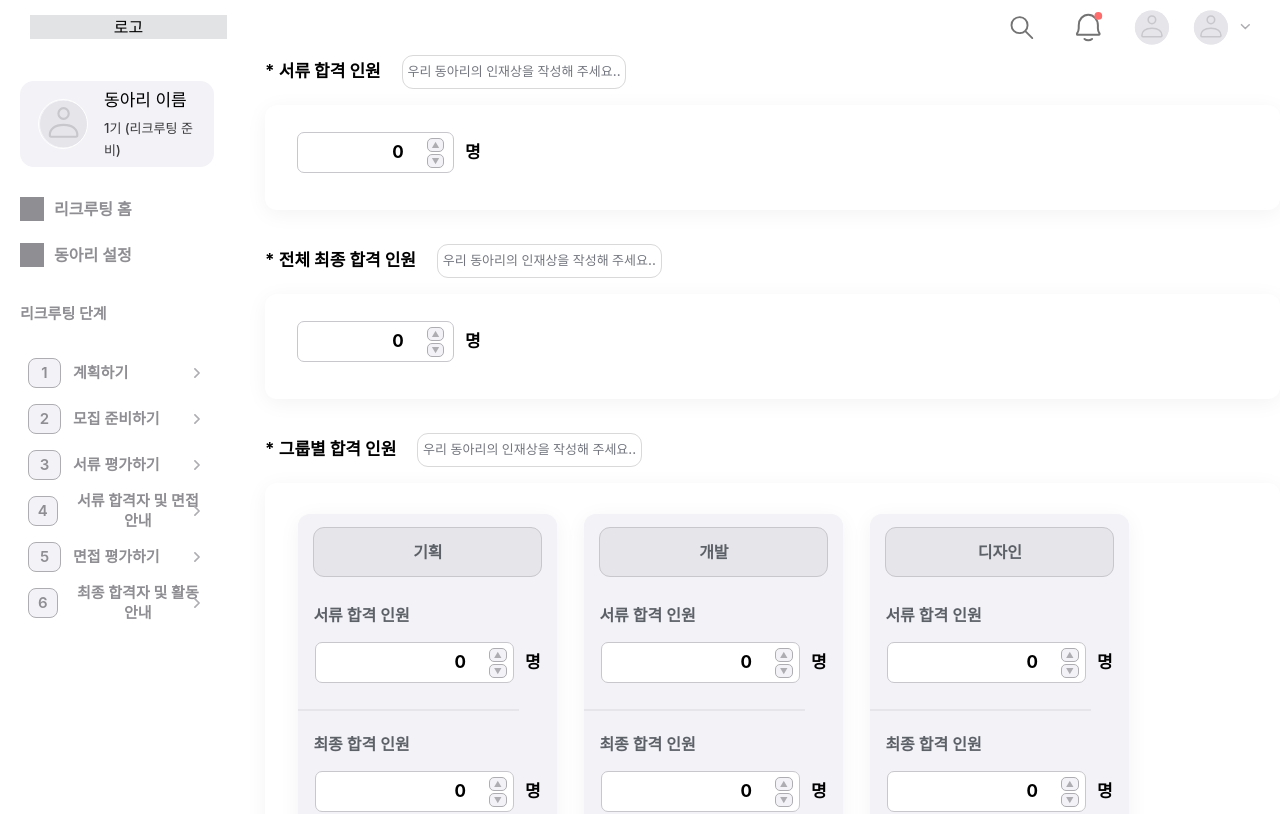
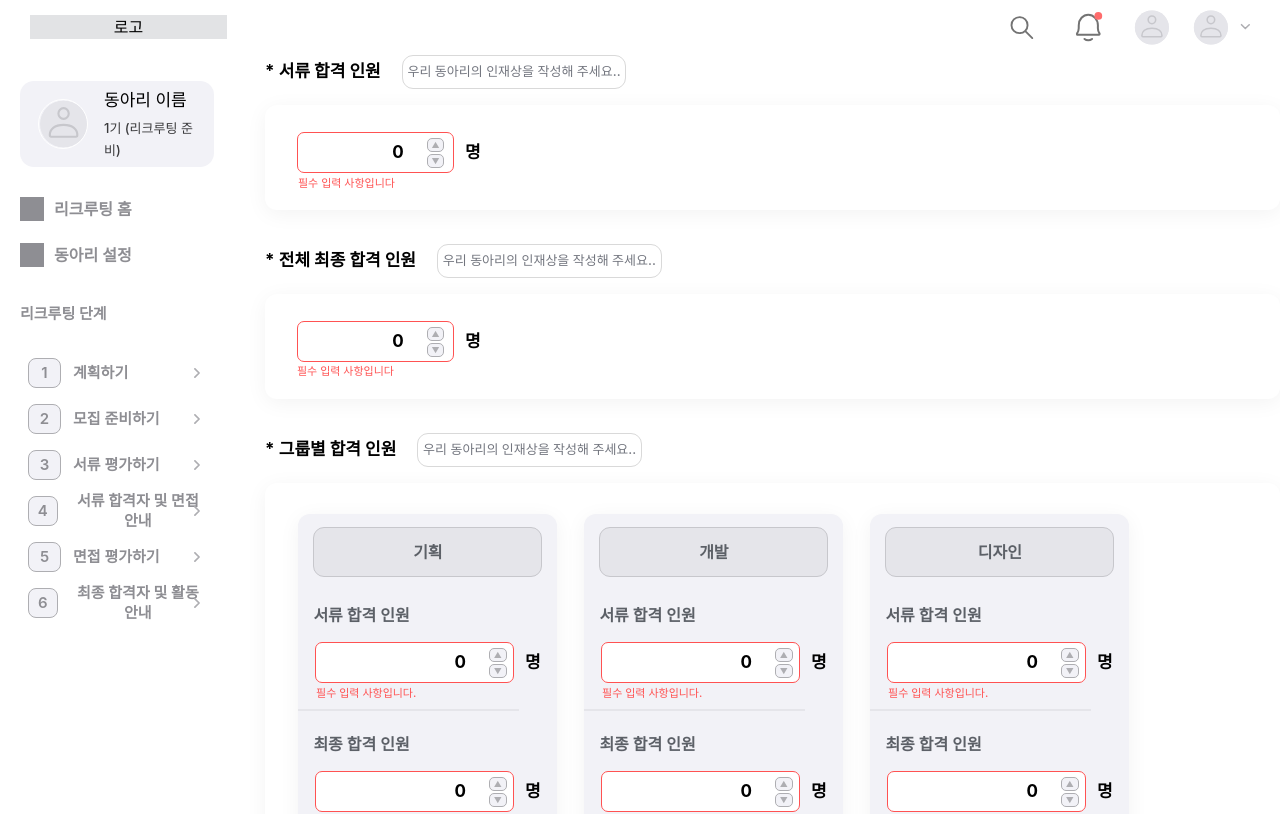
Before and after one commit to Cluting/cluting-frontend, a React (Create React App) app: page /recruting/02_prepare in a window 1280 px wide. Shown: the top 814 px of the page. Built offline with nearby package versions, Linux system fonts and the light colour scheme; a web font is replaced by a local one.

Commit message:
✨ feat: 에러 처리

```diff
--- a/src/components/recruting/_02_prepare/_01/GroupPassCard.tsx
+++ b/src/components/recruting/_02_prepare/_01/GroupPassCard.tsx
@@ -1,16 +1,20 @@
-import { Control } from "react-hook-form";
+import { Control, RegisterOptions } from "react-hook-form";
 import NumberSpinner from "./NumberSpinner";
 
 interface GroupPassCardProps {
   control: Control<any>;
   groupIndex: number;
   groupName: string;
+  errors?: any;
+  rules?: RegisterOptions;
 }
 
 export default function GroupPassCard({
   control,
   groupIndex,
-  groupName
+  groupName,
+  errors,
+  rules
 }: GroupPassCardProps) {
   return (
     <div className="w-[259px] h-[333px] rounded-[12px] bg-[#F2F2F7] shadow-01">
@@ -23,15 +27,28 @@ export default function GroupPassCard({
         <p className="text-[16px] font-semibold text-gray-850 text-left pl-[15px]">
           서류 합격 인원
         </p>
-        <div className="flex-center pt-[15px] pb[26px]">
-          <div className="relative flex items-center w-[199px] h-[41px] rounded-[7px] bg-white-100 border border-gray-400 ">
+        <div className="flex-center pt-[15px] pb[26px] relative">
+          <div
+            className={`relative flex items-center w-[199px] h-[41px] rounded-[7px] bg-white-100 border ${
+              errors?.groups?.[groupIndex]?.documentPass
+                ? "border-red-100"
+                : "border-gray-400"
+            }`}
+          >
             <div className="absolute right-[6.44px]">
               <NumberSpinner
                 control={control}
                 name={`groups.${groupIndex}.documentPass`}
-                rules={{ required: true, min: 0 }}
+                error={errors?.groups?.[groupIndex]?.documentPass?.message}
+                rules={rules}
               />
             </div>
+            {/*에러처리 */}
+            {errors?.groups?.[groupIndex]?.documentPass && (
+              <p className="absolute left-0 top-[42px] text-red-100 font-medium text-[11px]">
+                {errors.groups[groupIndex].documentPass.message}
+              </p>
+            )}
           </div>
           <p className="text-[17px] font-bold pl-[11px]">명</p>
         </div>
@@ -44,14 +61,27 @@ export default function GroupPassCard({
           최종 합격 인원
         </p>
         <div className="flex-center pt-[15px] pb[26px]">
-          <div className="relative flex items-center w-[199px] h-[41px] rounded-[7px] bg-white-100 border border-gray-400 ">
+          <div
+            className={`relative flex items-center w-[199px] h-[41px] rounded-[7px] bg-white-100 border ${
+              errors?.groups?.[groupIndex]?.finalPass
+                ? "border-red-100"
+                : "border-gray-400"
+            }`}
+          >
             <div className="absolute right-[6.44px]">
               <NumberSpinner
                 control={control}
                 name={`groups.${groupIndex}.finalPass`}
-                rules={{ required: true, min: 0 }}
+                error={errors?.groups?.[groupIndex]?.finalPass?.message}
+                rules={rules}
               />
             </div>
+            {/*에러처리 */}
+            {errors?.groups?.[groupIndex]?.finalPass && (
+              <p className="absolute left-0 top-[42px] text-red-100 font-medium text-[11px]">
+                {errors.groups[groupIndex].finalPass.message}
+              </p>
+            )}
           </div>
           <p className="text-[17px] font-bold pl-[11px]">명</p>
         </div>
--- a/src/components/recruting/_02_prepare/_01/GroupPassCount.tsx
+++ b/src/components/recruting/_02_prepare/_01/GroupPassCount.tsx
@@ -1,12 +1,17 @@
-import { Control } from "react-hook-form";
+import { Control, RegisterOptions } from "react-hook-form";
 import GroupPassCard from "./GroupPassCard";
 
 interface GroupPassCountProps {
   control: Control<any>;
+  errors?: any;
+  rules?: RegisterOptions;
 }
 
-//FIX: 나중에 연동하면 수정...
-export default function GroupPassCount({ control }: GroupPassCountProps) {
+export default function GroupPassCount({
+  control,
+  errors,
+  rules
+}: GroupPassCountProps) {
   const groups = [{ name: "기획" }, { name: "개발" }, { name: "디자인" }];
 
   return (
@@ -29,6 +34,8 @@ export default function GroupPassCount({ control }: GroupPassCountProps) {
                   control={control}
                   groupIndex={index}
                   groupName={group.name}
+                  errors={errors}
+                  rules={rules}
                 />
               ))}
             </div>
--- a/src/components/recruting/_02_prepare/_01/NumberSpinner.tsx
+++ b/src/components/recruting/_02_prepare/_01/NumberSpinner.tsx
@@ -1,44 +1,51 @@
-//input+button 컴포넌트
 import { Control, Controller, RegisterOptions } from "react-hook-form";
 
 interface NumberSpinnerProps {
   control: Control<any>;
   name: string;
+  error?: string;
   rules?: RegisterOptions;
 }
 
 export default function NumberSpinner({
   control,
   name,
+  error,
   rules
 }: NumberSpinnerProps) {
   return (
+    <div className="relative">
       <Controller
         control={control}
         name={name}
         rules={rules}
-      defaultValue={0}
         render={({ field: { value, onChange } }) => {
-        const increment = () => onChange(value + 1);
+          const increment = () => onChange((value || 0) + 1);
           const decrement = () => {
-          if (value <= 0) return;
-          onChange(value - 1);
+            const currentValue = value || 0;
+            if (currentValue <= 0) return;
+            onChange(currentValue - 1);
           };
 
-        const handleInputChange = (e: React.ChangeEvent<HTMLInputElement>) => {
-          const newValue = e.target.value === "" ? 0 : parseInt(e.target.value);
-          if (isNaN(newValue) || newValue < 0) {
-            onChange(0);
+          const handleInputChange = (
+            e: React.ChangeEvent<HTMLInputElement>
+          ) => {
+            const newValue =
+              e.target.value === "" ? undefined : parseInt(e.target.value);
+            if (isNaN(newValue as number) || (newValue as number) < 0) {
+              onChange(undefined);
             } else {
               onChange(newValue);
             }
           };
 
+          // const hasError = fieldError || error;
+
           return (
             <div className="flex-center">
               <input
                 type="text"
-              value={value}
+                value={value ?? 0}
                 onChange={handleInputChange}
                 className="w-[120px] text-right pr-[23px] text-[17px] font-bold border-none focus:outline-none"
               />
@@ -46,7 +53,7 @@ export default function NumberSpinner({
                 <button
                   onClick={increment}
                   type="button"
-                className="flex-center w-[17.56px] h-[14px] bg-gray-100 border border-gray-500 rounded-[5px] text-gray-500 text-[8px] hover:bg-gray-600 hover:border-gray-800 hover:text-gray-800"
+                  className="flex-center w-[17.56px] h-[14px] bg-gray-100 border rounded-[5px] text-[8px] hover:bg-gray-600 hover:border-gray-800 hover:text-gray-800 border-gray-500 text-gray-500"
                 >
                   ▲
                 </button>
@@ -54,15 +61,21 @@ export default function NumberSpinner({
                   <button
                     onClick={decrement}
                     type="button"
-                  className="flex justify-center w-[17.56px] h-[14px] bg-gray-100 border border-gray-500 rounded-[5px] text-gray-500 text-[8px] hover:bg-gray-600 hover:border-gray-800 hover:text-gray-800"
+                    className="flex justify-center w-[17.56px] h-[14px] bg-gray-100 border rounded-[5px] text-[8px] hover:bg-gray-600 hover:border-gray-800 hover:text-gray-800 border-gray-500 text-gray-500"
                   >
                     ▼
                   </button>
                 </div>
               </div>
+              {/* {hasError && (
+                <p className="absolute top-[38px] left-0 text-red-100 font-medium text-[11px]">
+                  {fieldError?.message || error}
+                </p>
+              )} */}
             </div>
           );
         }}
       />
+    </div>
   );
 }
--- a/src/components/recruting/_02_prepare/_01/SetAcceptanceCount.tsx
+++ b/src/components/recruting/_02_prepare/_01/SetAcceptanceCount.tsx
@@ -1,4 +1,5 @@
 import { useForm } from "react-hook-form";
+import { useEffect } from "react";
 import Sidemenu from "../../Sidemenu";
 import GroupPassCount from "./GroupPassCount";
 import NumberSpinner from "./NumberSpinner";
@@ -17,7 +18,9 @@ export default function SetAcceptanceCount() {
   const {
     control,
     handleSubmit,
-    formState: { isSubmitting }
+    watch,
+    trigger,
+    formState: { errors, isSubmitting }
   } = useForm<FormData>({
     defaultValues: {
       documentPassTotal: 0,
@@ -27,12 +30,45 @@ export default function SetAcceptanceCount() {
         { documentPass: 0, finalPass: 0 },
         { documentPass: 0, finalPass: 0 }
       ]
+    },
+    mode: "onChange", // 값이 변경될 때마다 validation 실행
+    reValidateMode: "onChange" // 재검증도 값이 변경될 때마다 실행
+  });
+
+  const finalPassTotal = watch("finalPassTotal");
+  const groups = watch("groups");
+
+  useEffect(() => {
+    // finalPassTotal이 변경될 때마다 모든 필드의 validation을 다시 체크
+    trigger(); // 모든 필드 재검증
+  }, [finalPassTotal, trigger]);
+
+  useEffect(() => {
+    // 그룹의 값이 변경될 때마다 그룹 관련 validation을 다시 체크
+    trigger("groups");
+  }, [groups, trigger]);
+
+  const validateForm = {
+    required: "필수 입력 사항입니다",
+    documentPassCheck: (value: number) => {
+      if (value === 0) return "필수 입력 사항입니다";
+      if (value <= finalPassTotal) {
+        return "최종 합격 인원보다 적어요. 최종 합격 인원보다 많은 수로 조정해 주세요.";
+      }
+      return true;
+    },
+    groupFinalPassCheck: (value: number) => {
+      if (value === 0) return "필수 입력 사항입니다.";
+      if (value > finalPassTotal) {
+        return "전체 최종 합격 인원을 초과했어요.";
+      }
+      return true;
     }
-  });
+  };
 
   const onSubmit = async (data: FormData) => {
     try {
-      console.log("제출된 데이터:", data); //확인용 콘솔
+      console.log("제출된 데이터:", data);
     } catch (error) {
       console.error("제출 중 에러 발생:", error);
     }
@@ -42,8 +78,8 @@ export default function SetAcceptanceCount() {
     <div className="flex justify-center text-[30px]">
       <Sidemenu />
       <form onSubmit={handleSubmit(onSubmit)} className="pl-[30.99px]">
-        {/* 서류 합격 인원 */}
         <div>
+          {/*서류 합격 인원 */}
           <div className="flex">
             <p className="text-[17px] font-bold pr-[21px] flex items-center">
               <span className="mr-[0.25em]">*</span> 서류 합격 인원
@@ -52,15 +88,32 @@ export default function SetAcceptanceCount() {
               우리 동아리의 인재상을 작성해 주세요..
             </div>
           </div>
+
           <div className="pt-[16px]">
-            <div className="relative w-[1015px] h-[105px] bg-white-100 rounded-[12px] shadow-01">
+            {/* 서류 합격 인원 input box*/}
+            <div className="relative w-[1015px] h-[105px] bg-white-100 rounded-[12px] shadow-01 ">
               <div className="flex-center absolute left-[32px] top-[27px]">
-                <div className="flex-center w-[157px] h-[41px] rounded-[7px] bg-white-100 border border-gray-400">
+                <div
+                  className={`flex-center relative w-[157px] h-[41px] rounded-[7px] bg-white-100 border ${
+                    errors.documentPassTotal
+                      ? "border-red-100"
+                      : "border-gray-400"
+                  }`}
+                >
                   <NumberSpinner
                     control={control}
                     name="documentPassTotal"
-                    rules={{ required: true, min: 0 }}
+                    error={errors.documentPassTotal?.message}
+                    rules={{
+                      validate: validateForm.documentPassCheck
+                    }}
                   />
+                  {/*에러처리 */}
+                  {errors.documentPassTotal && (
+                    <p className="absolute top-[42px] left-0 text-red-100 font-medium text-[11px]">
+                      {errors.documentPassTotal.message}
+                    </p>
+                  )}
                 </div>
                 <p className="text-[17px] font-bold pl-[11px]">명</p>
               </div>
@@ -68,8 +121,8 @@ export default function SetAcceptanceCount() {
           </div>
         </div>
 
-        {/* 전체 최종 합격 인원 */}
         <div className="pt-[34px]">
+          {/*전체 최종 합격 인원 */}
           <div className="flex">
             <p className="text-[17px] font-bold pr-[21px] flex items-center">
               <span className="mr-[0.25em]">*</span> 전체 최종 합격 인원
@@ -81,12 +134,26 @@ export default function SetAcceptanceCount() {
           <div className="pt-[16px]">
             <div className="relative w-[1015px] h-[105px] bg-white-100 rounded-[12px] shadow-01">
               <div className="flex-center absolute left-[32px] top-[27px]">
-                <div className="flex-center w-[157px] h-[41px] rounded-[7px] bg-white-100 border border-gray-400">
+                <div
+                  className={`flex-center w-[157px] h-[41px] rounded-[7px] bg-white-100 border ${
+                    errors.finalPassTotal ? "border-red-100" : "border-gray-400"
+                  }`}
+                >
                   <NumberSpinner
                     control={control}
                     name="finalPassTotal"
-                    rules={{ required: true, min: 0 }}
+                    error={errors.finalPassTotal?.message}
+                    rules={{
+                      validate: (value: number) =>
+                        value > 0 || "필수 입력 사항입니다"
+                    }}
                   />
+                  {/*에러처리 */}
+                  {errors.finalPassTotal && (
+                    <p className="absolute top-[42px] left-0 text-red-100 font-medium text-[11px]">
+                      {errors.finalPassTotal.message}
+                    </p>
+                  )}
                 </div>
                 <p className="text-[17px] font-bold pl-[11px]">명</p>
               </div>
@@ -94,7 +161,17 @@ export default function SetAcceptanceCount() {
           </div>
         </div>
 
-        <GroupPassCount control={control} />
+        {/*그룹별 합격 인원 */}
+        <GroupPassCount
+          control={control}
+          errors={errors}
+          rules={{
+            required: validateForm.required,
+            validate: {
+              finalPassCheck: validateForm.groupFinalPassCheck
+            }
+          }}
+        />
 
         <div className="flex-center pt-[50px] pb-[40px]">
           <CompleteButton isSubmitting={isSubmitting} />
```
Also changed, not shown: src/components/recruting/CompleteButton.tsx (+4 -5 lines). Lines whose indentation alone changed are shown as unchanged.
